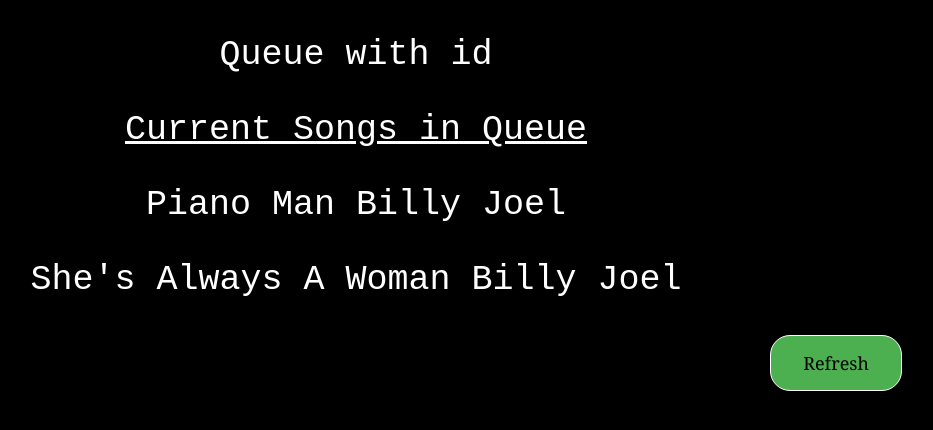
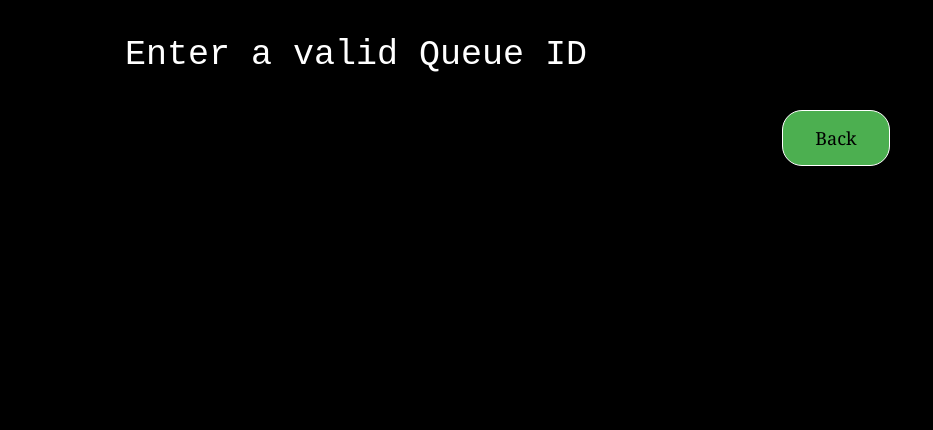
Before and after one commit to acohen89/CommunalQue, a React (Create React App) app: page /JoinQueue in a window 1280 px wide. Shown: the top 430 px of the page, without its empty margins (284-1217 px from the left). Built offline with nearby package versions, Linux system fonts and the light colour scheme.

Commit message:
Added invalid queue page and back button

```diff
--- a/src/components/ExistingQueue.js
+++ b/src/components/ExistingQueue.js
@@ -2,13 +2,14 @@
 import firebase from "./firesbase";
 import Button from "./Button";
 import InQue from './InQue';
+import { HASH_LENGTH } from './MainQue';
 const urlParams = new URLSearchParams(window.location.search);
 const db = firebase.firestore();
-const docRef = db.collection("Active Ques").doc(urlParams.get("queueID"));
+let docRef;
+urlParams.get("queueID") ? docRef = db.collection("Active Ques").doc(urlParams.get("queueID")) : docRef = null;
 //TODO: need to get spotify auth form link still
 
 const ExistingQueue = () => {
-
     // const [songs, setSongs] = useState([{id: "", title: "", artist: ""},
     // {id: "", title: "", artist: ""}]);
     const [songs, setSongs] = useState([{id: "123kf21", title: "Piano Man", artist: "Billy Joel"},
@@ -22,6 +23,17 @@
               console.log("Error getting document:", error);
           });
     }
+    const back = () => {
+        window.history.back();
+    }
+    if(!urlParams.get("queueID") || urlParams.get("queueID").length !== HASH_LENGTH){
+        return (
+        <>
+        <p> Enter a  valid Queue ID</p>
+        <Button text="Back" onClick={back}/>
+        </>
+        )
+    } else {
         return (
             <div>
                 <p>Queue with id {urlParams.get("queueID")}</p>
@@ -30,6 +42,8 @@
                 <Button text="Refresh" onClick={refresh}/>
             </div>
         )
+
+    }
 }
 
 export default ExistingQueue
```
Lines whose indentation alone changed are shown as unchanged.
